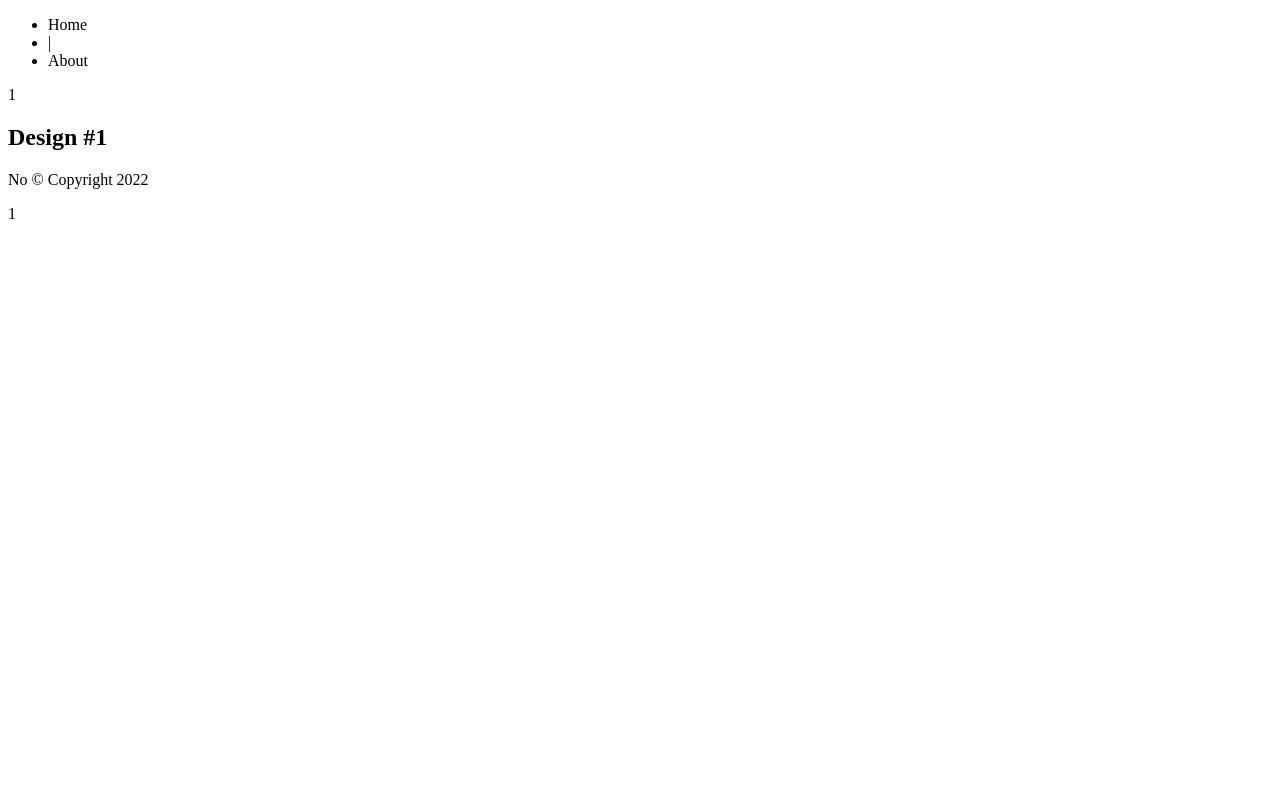
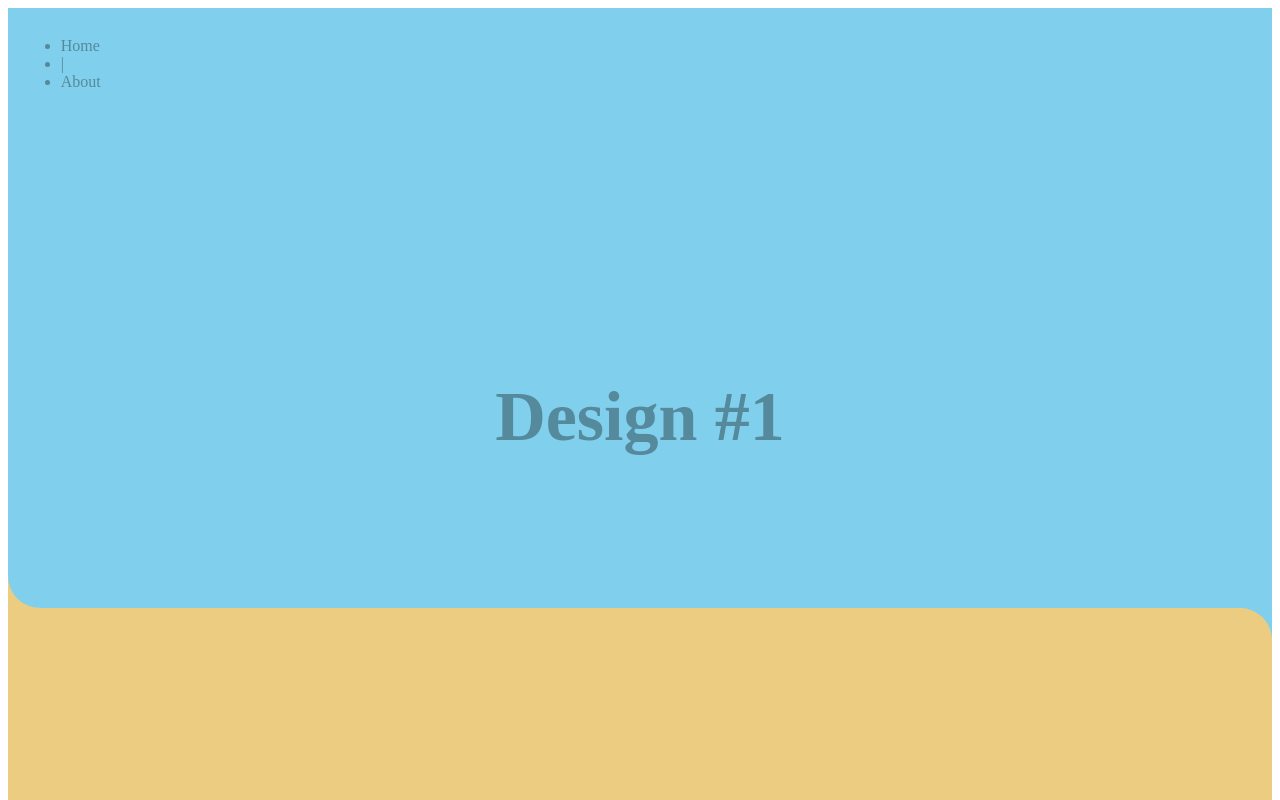
Before and after one commit to cipher-dee/learn-git, a plain HTML site: page index.html in a window 1280 px wide. Shown: the top 800 px of the page. Drawn offline with Linux system fonts and the light colour scheme.

Commit message:
linked CSS file

```diff
--- a/index.html
+++ b/index.html
@@ -8,7 +8,7 @@
     <link rel="preconnect" href="https://fonts.googleapis.com">
 <link rel="preconnect" href="https://fonts.gstatic.com" crossorigin>
 <link href="https://fonts.googleapis.com/css2?family=Inter:wght@400;500;600;800&display=swap" rel="stylesheet">
-    <!-- <link href="two_toned.css" rel="stylesheet" type="text/css"> -->
+    <link href="two_toned.css" rel="stylesheet" type="text/css">
 </head>
 <body>
     <section id="top">
```
